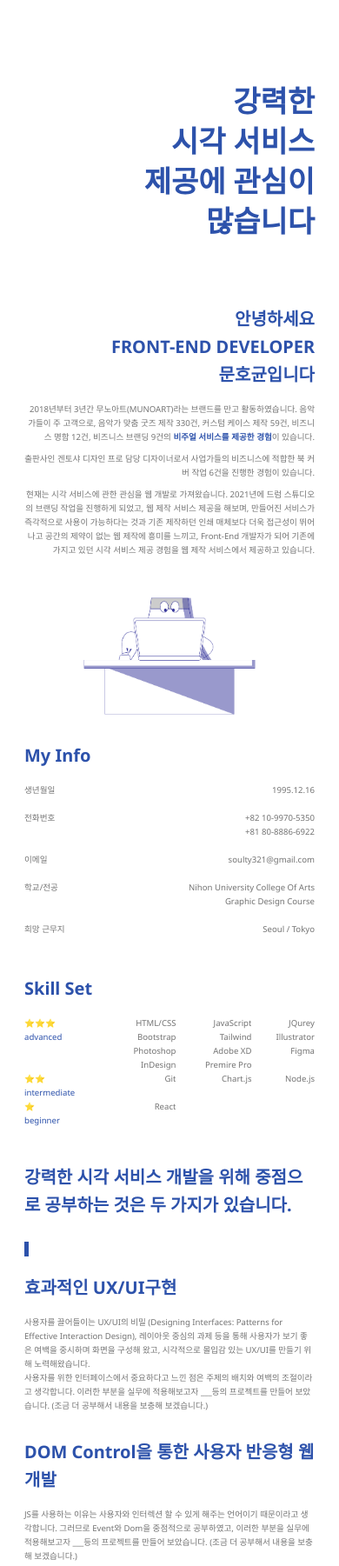
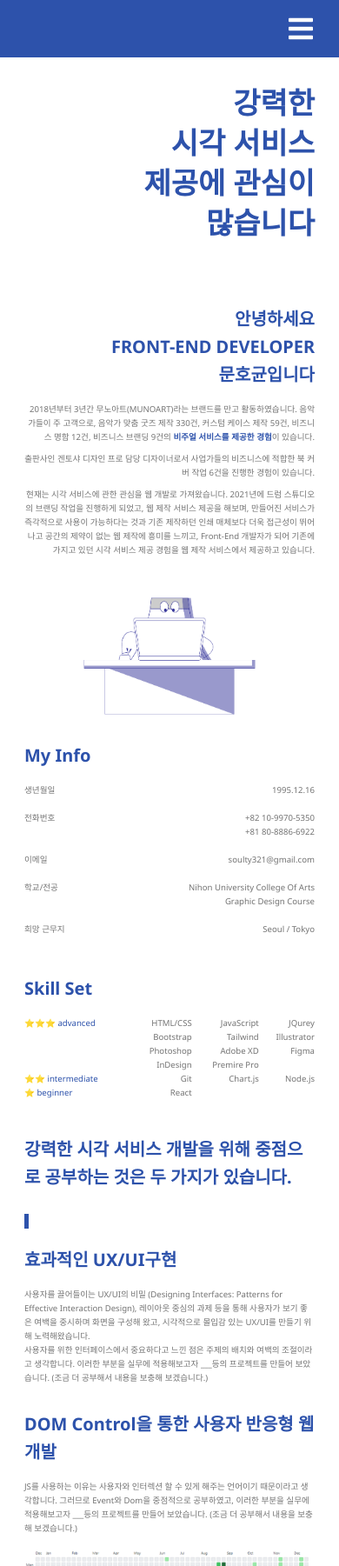
Before and after one commit to Moonhokyun/Resume_Project, a plain HTML site: page index.html in a window 390 px wide. Shown: the top 1801 px of the page at 87% size. Drawn offline with Linux system fonts and the light colour scheme.

Commit message:
js commit

```diff
--- a/index.html
+++ b/index.html
@@ -17,13 +17,25 @@
 </head>
 
 <body>
-  <header class="header">
-    <h1 class="header-title">강력한<br>시각 서비스<br>제공에 관심이<br>많습니다</h1>
-  </header>
+  <article class="nav">
+    <section class="nav-title" onclick="f()"><span class="fas fa-bars fa-2x"></span></section>
+    <ul class="nav-dropdown">
+      <li class="nav-li"><a href="#hello">HELLO</a></li>
+      <li class="nav-li"><a href="#info">INFO</a></li>
+      <li class="nav-li"><a href="#Skill-set">SKILL-SET</a></li>
+      <li class="nav-li"><a href="#Study">STUDY</a></li>
+      <li class="nav-li"><a href="#Project">PROJECT</a></li>
+      <li class="nav-li"><a href="#contact">CONTACT</a></li>
+    </ul>
+  </article>
 
   <main>
+    <header class="header">
+      <h1 class="header-title">강력한<br>시각 서비스<br>제공에 관심이<br>많습니다</h1>
+    </header>
 
-    <article class="hello">
+
+    <article id="hello">
       <h2 class="hello-title">안녕하세요<br>FRONT-END DEVELOPER<br>문호균입니다</h2>
       <p class="hello-p hello-one">2018년부터 3년간 무노아트(MUNOART)라는 브랜드를 만고 활동하였습니다. 음악가들이 주 고객으로, 음악가 맞춤 굿즈 제작 330건, 커스텀 케이스
         제작 59건,
@@ -37,7 +49,7 @@
       <img src="./img/1x/li-1.png" alt="" class="hello-img">
     </article>
 
-    <article class="info">
+    <article id="info">
       <h2>My Info</h2>
       <section class="info-all">
 
@@ -67,12 +79,12 @@
         </section>
     </article>
 
-    <article class="Skill-set">
+    <article id="Skill-set">
       <h2>Skill Set</h2>
       <table class="tg">
         <thead>
           <tr>
-            <th class="tg-iks7" rowspan="4">&#11088;&#11088;&#11088;<br>advanced</th>
+            <th class="tg-iks7" rowspan="4">&#11088;&#11088;&#11088; advanced</th>
             <th class="tg-jbyd">HTML/CSS</th>
             <th class="tg-jbyd">JavaScript</th>
             <th class="tg-jbyd">JQurey</th>
@@ -95,13 +107,13 @@
         </thead>
         <tbody>
           <tr>
-            <td class="tg-73oq">&#11088;&#11088;<br>intermediate</td>
+            <td class="tg-73oq">&#11088;&#11088; intermediate</td>
             <td class="tg-wp8o">Git</td>
             <td class="tg-wp8o">Chart.js</td>
             <td class="tg-wp8o">Node.js</td>
           </tr>
           <tr>
-            <td class="tg-73oq">&#11088;<br>beginner</td>
+            <td class="tg-73oq">&#11088; beginner</td>
             <td class="tg-wp8o">React</td>
             <td class="tg-wp8o"></td>
             <td class="tg-wp8o"></td>
@@ -110,7 +122,7 @@
       </table>
     </article>
 
-    <article class="Study">
+    <article id="Study">
       <h2 class="Study-title">강력한 시각 서비스 개발을 위해 중점으로 공부하는 것은 두 가지가 있습니다.</h2>
       <h2 class="Study-subTitle-one">효과적인 UX/UI구현</h2>
       <p class="Study-title-content">사용자를 끌어들이는 UX/UI의 비밀 (Designing Interfaces: Patterns for Effective Interaction
@@ -126,7 +138,7 @@
       <img src="./img/git_repo.png" alt="" class="Study-gitRepo">
     </article>
 
-    <article class="Project">
+    <article id="Project">
       <section class="Project-Content">
         <h2 class="Project-Content-title">PROJECT</h2>
         <h3 class="Project-Content-subTitle">1. DTB Music Studio</h3>
@@ -145,17 +157,19 @@
     </article>
   </main>
 
-  <footer class="contact">
+  <footer id="contact">
     <h2>CONTACT</h2>
     <ul class="contact-box">
       <li class="contact-item"><a href="mailto:soulty321"><i class="fas fa-envelope fa-2x"></i></a></li>
       <li class="contact-item"><a href="https://www.linkedin.com/in/hokyun-moon-a4a515221">
-      <i class="fab fa-linkedin fa-2x"></i></a></li>
+          <i class="fab fa-linkedin fa-2x"></i></a></li>
       <li class="contact-item"><a href="https://github.com/Moonhokyun">
-      <i class="fab fa-github fa-2x"></i></a></li>
-      <li class="contact-item"><a href="https://www.notion.so/a2674b78d6354b65a624640be6c0727b"><i class="fas fa-file fa-2x"></i></a></li>
+          <i class="fab fa-github fa-2x"></i></a></li>
+      <li class="contact-item"><a href="https://www.notion.so/a2674b78d6354b65a624640be6c0727b"><i
+            class="fas fa-file fa-2x"></i></a></li>
     </ul>
   </footer>
+  <script src="./main.js"></script>
 
 </body>
 
--- a/main.css
+++ b/main.css
@@ -1,9 +1,11 @@
 * {
   font-family: 'Noto Sans', sans-serif;
   color: #747474;
+  text-decoration:none;
+
 }
 
-body {
+main {
   display: flex;
   flex-direction: column;
   align-content: center;
@@ -24,11 +26,72 @@ h2 {
   color: #2D52AB;
 }
 
+/* navbar! */
+.fa-bars {
+  color: #fff;
+}
+
+.nav{
+  width: 100%;
+  margin: auto 0;
+  cursor: pointer;
+  position: fixed;
+}
+
+.nav-title {
+  width: 100%;
+  box-sizing: border-box;
+  background: #2D52AB;
+  padding: 17px 30px 17px 0;
+  position: relative;
+  color: #fff;
+  text-align: right;
+}
+
+.nav-li {
+  float: right;
+  font-size: 18px;
+  padding: 15px 20px 14px;
+  margin: 0;
+  transition: all .1s;
+}
+
+.nav-dropdown {
+  width: 100%;
+  background: #fff;
+  border-radius: 10px;
+
+  box-shadow: rgb(0 0 0/ 20%) 0px 13px 12px 0px;
+  color: #505050;
+
+  max-height: 0;
+  overflow: hidden;
+  transition: all .5s;
+  display: flex;
+  flex-direction: column;
+  align-items: center;
+}
+
+.down {
+  max-height: 100%;
+}
+
+
+.nav-li:hover {
+  background: #c6daff;
+  width: 100%;
+  -webkit-transform: scale(1.05);
+  color: #fff;
+  text-align: center;
+}
+
+/* navbar! */
+
 .header {
   margin-top: 95px;
 }
 
-.hello {
+#hello {
   margin-top: 72px;
   text-align: right;
   display: flex;
@@ -72,7 +135,7 @@ h2 {
   padding-bottom: 16px;
 }
 
-.Skill-set {
+#Skill-set {
   margin-top: 28px;
   display: flex;
   font-size: 60%;
@@ -124,7 +187,7 @@ h2 {
   vertical-align: top
 }
 
-.Study {
+#Study {
   margin-top: 41px;
 }
 
@@ -191,7 +254,7 @@ h2 {
   font-weight: normal;
 }
 
-.contact {
+#contact {
   margin-top: 32px;
   text-align: center;
 }
--- /dev/null
+++ b/main.js
@@ -0,0 +1,10 @@
+function f() {
+  document.getElementsByClassName('nav-dropdown')[0].classList.toggle('down');
+  if (document.getElementsByClassName('nav-dropdown')[0].classList.contains('down')) {
+    setTimeout(function () {
+      document.getElementsByClassName('nav-dropdown')[0].style.overflow = 'visible'
+    }, 500)
+  } else {
+    document.getElementsByClassName('nav-dropdown')[0].style.overflow = 'hidden'
+  }
+}
```
